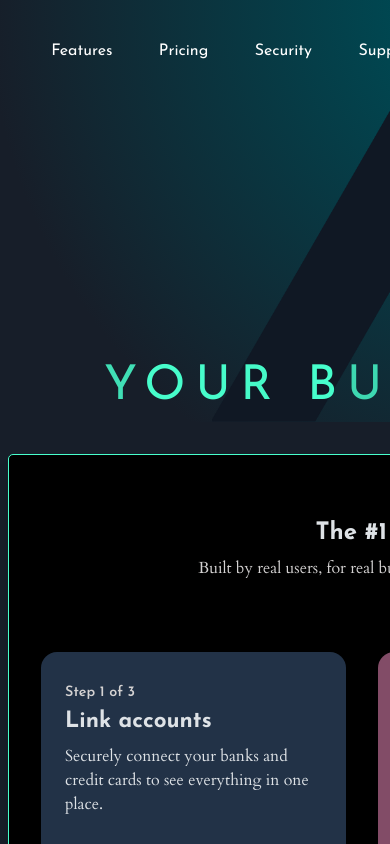
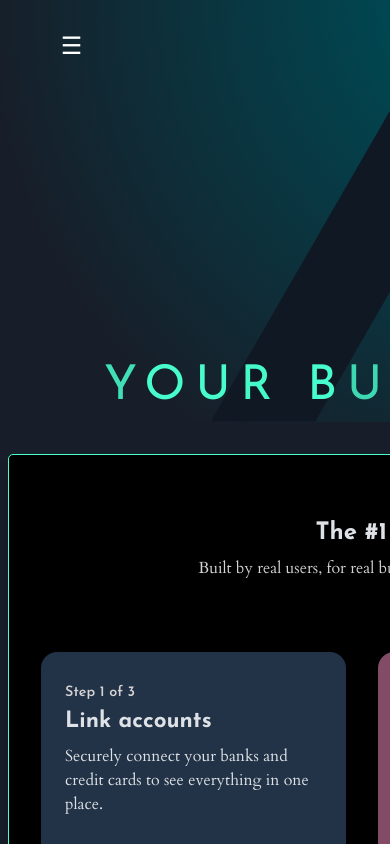
Before and after one commit to kbomb6/lucky-friday-website, a Vue app: page / in a window 390 px wide. Shown: the top 844 px of the page. Built offline with nearby package versions, Linux system fonts and the light colour scheme; a web font is replaced by a local one.

Commit message:
mobile nav

```diff
--- a/src/components/menu.vue
+++ b/src/components/menu.vue
@@ -1,17 +1,30 @@
 <template>
   <header class="site-header">
+    <button class="hamburger button transparent-button" @click="showMenu = !showMenu">
+        ☰
+    </button>
+    <nav class="mobile-nav" v-if="showMenu">
+      <button class="transparent-button button" @click="scrollTo('features')">Features</button>
+      <button class="transparent-button button" @click="scrollTo('pricing')">Pricing</button>
+      <button class="transparent-button button" @click="scrollTo('security')">Security</button>
+      <button class="transparent-button button" @click="scrollTo('support')">Support</button>
+      <button class="button teal-button mt-2" @click="goToLogin">Log In</button>
+    </nav>
     <nav class="nav-left">
       <button class="transparent-button button"  @click="scrollTo('features')">Features</button>
       <button class="transparent-button button"  @click="scrollTo('pricing')">Pricing</button>
       <button class="transparent-button button"  @click="scrollTo('security')">Security</button>
       <button class="transparent-button button"  @click="scrollTo('support')">Support</button>
     </nav>
-    <button class="button teal-button" @click="goToLogin">Log In</button>
+    <button class="button teal-button login-button" @click="goToLogin">Log In</button>
   </header>
 </template>
 
 <script setup>
 import { RouterLink } from 'vue-router'
+import { ref } from 'vue'
+
+const showMenu = ref(false)
 
 function scrollTo(id) {
   const el = document.getElementById(id);
@@ -77,5 +90,36 @@ function goToLogin() {
   opacity: 0.75;
 }
 
+.hamburger {
+  display: none;
+  font-size: 1.5rem;
+  background: none;
+  border: none;
+  color: white;
+  cursor: pointer;
+}
+
+@media (max-width: 768px) {
+  .login-button, .nav-left {
+    display: none;
+  }
+
+  .hamburger {
+    display: block;
+  }
+
+  .mobile-nav {
+    display: flex;
+    flex-direction: column;
+    gap: 1rem;
+    background-color: #171e29;
+    position: absolute;
+    top: 60px;
+    left: 0;
+    right: 0;
+    padding: 1rem;
+    z-index: 999;
+  }
+}
 
 </style>
```
Also changed, not shown: src/App.vue (+0 -7 lines).
